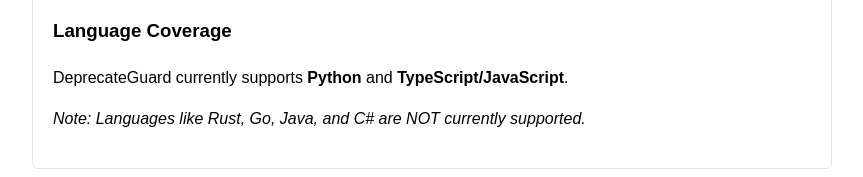
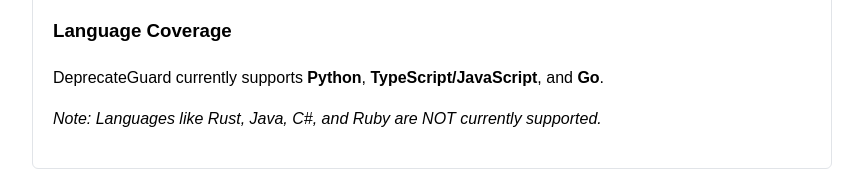
Before and after one commit to Raja549h/deprecateguard-status, a plain HTML site: page index.html in a window 1280 px wide. Shown: the part 488-665 px from the top of the page, without its empty margins (208-1071 px from the left). Drawn offline with Linux system fonts and the light colour scheme.

Commit message:
docs: add Go to language coverage

```diff
--- a/index.html
+++ b/index.html
@@ -27,8 +27,8 @@
     </ul>
 
     <h3>Language Coverage</h3>
-    <p>DeprecateGuard currently supports <strong>Python</strong> and <strong>TypeScript/JavaScript</strong>.</p>
-    <p><em>Note: Languages like Rust, Go, Java, and C# are NOT currently supported.</em></p>
+    <p>DeprecateGuard currently supports <strong>Python</strong>, <strong>TypeScript/JavaScript</strong>, and <strong>Go</strong>.</p>
+    <p><em>Note: Languages like Rust, Java, C#, and Ruby are NOT currently supported.</em></p>
   </div>
 
   <div class="card">
```
